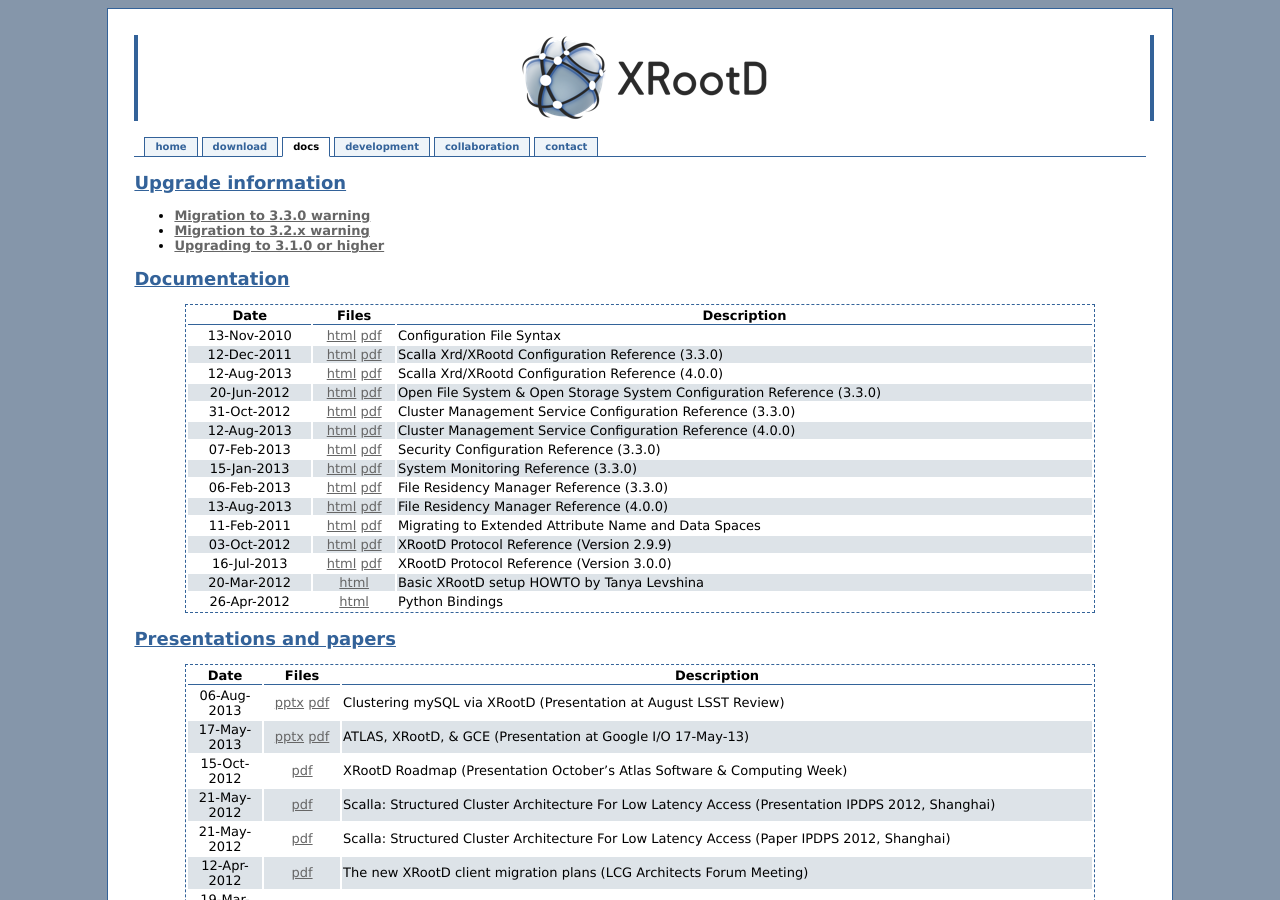
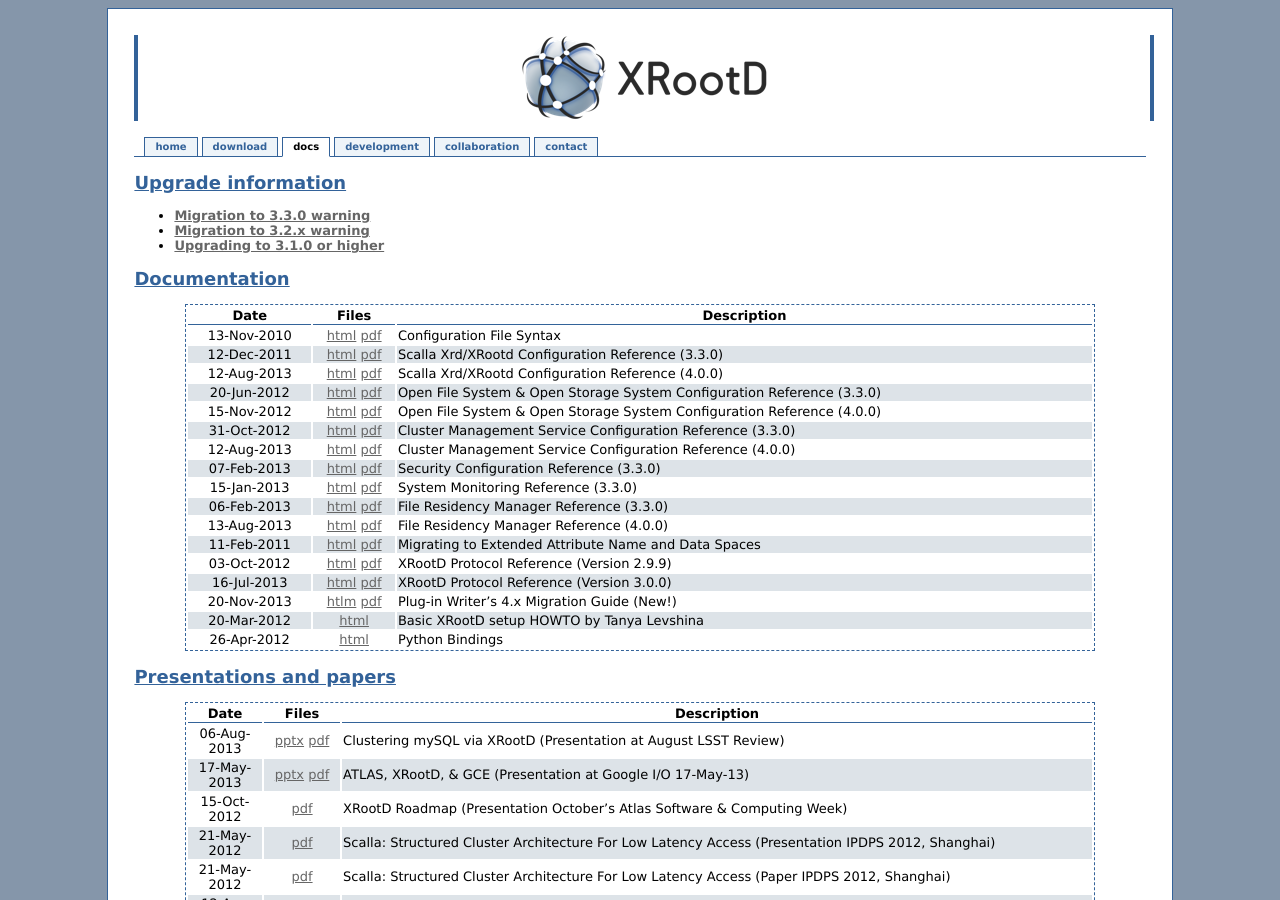
Before and after one commit to xrootd/xrootd-website, a Jekyll site: the page built from docs.md, in a window 1280 px wide and 900 px high. Built offline with Jekyll 4.4.1, drawn with Linux system fonts in a browser that asks for light colours; Markdown is read by kramdown in place of the engine named in the settings.

Commit message:
Update docs for v4 add new guide for plug-in writers.

```diff
--- a/docs.md
+++ b/docs.md
@@ -21,6 +21,7 @@ Documentation
 |12-Dec-2011|[html](/doc/prod/xrd_config.htm) [pdf](/doc/prod/xrd_config.pdf)        |Scalla Xrd/XRootd Configuration Reference (3.3.0)                             |
 |12-Aug-2013|[html](/doc/dev4/xrd_config.htm) [pdf](/doc/dev4/xrd_config.pdf)           |Scalla Xrd/XRootd Configuration Reference (4.0.0)                          |
 |20-Jun-2012|[html](/doc/prod/ofs_config.htm) [pdf](/doc/prod/ofs_config.pdf)        |Open File System &amp; Open Storage System Configuration Reference (3.3.0)    |
+|15-Nov-2012|[html](/doc/dev4/ofs_config.htm) [pdf](/doc/prod/ofs_config.pdf)        |Open File System &amp; Open Storage System Configuration Reference (4.0.0)    |
 |31-Oct-2012|[html](/doc/prod/cms_config.htm) [pdf](/doc/prod/cms_config.pdf)        |Cluster Management Service Configuration Reference (3.3.0)                    |
 |12-Aug-2013|[html](/doc/dev4/cms_config.htm) [pdf](/doc/dev4/cms_config.pdf)        |Cluster Management Service Configuration Reference (4.0.0)                    |
 |07-Feb-2013|[html](/doc/prod/sec_config.htm) [pdf](/doc/prod/sec_config.pdf)        |Security Configuration Reference (3.3.0)                                      |
@@ -30,6 +31,7 @@ Documentation
 |11-Feb-2011|[html](/doc/prod/frm_migr.htm) [pdf](/doc/prod/frm_migr.pdf)            |Migrating to Extended Attribute Name and Data Spaces                          |
 |03-Oct-2012|[html](/doc/prod/XRdv299.htm) [pdf](/doc/prod/XRdv299.pdf)              |XRootD Protocol Reference (Version 2.9.9)                                     |
 |16-Jul-2013|[html](/doc/dev4/XRdv300.htm) [pdf](/doc/dev4/XRdv300.pdf)              |XRootD Protocol Reference (Version 3.0.0)                                     |
+|20-Nov-2013|[htlm](/doc/dev4/Plugin_Migration_v4.htm) [pdf](Plugin_Migration_v4.pdf)|Plug-in Writer's 4.x Migration Guide (New!)|
 |20-Mar-2012|[html](https://twiki.grid.iu.edu/bin/view/SoftwareTeam/HowToInstallXrootd)|Basic XRootD setup HOWTO by Tanya Levshina|
 |26-Apr-2012|[html](http://xrootd.org/doc/python/xrootd-python/)|Python Bindings|
 
```
